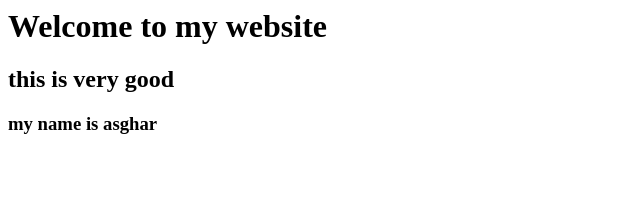
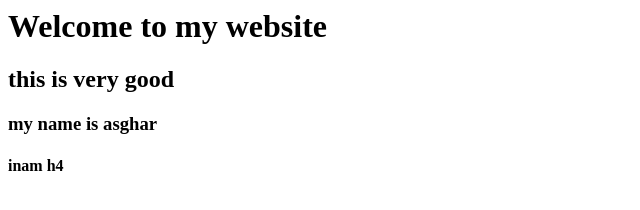
Before and after one commit to shahin212/coursera-test, a plain HTML site: page index.html in a window 1280 px wide. Shown: the full height of the page, 0-640 px from the left. Drawn offline with Linux system fonts and the light colour scheme.

Commit message:
Update index.html

```diff
--- a/index.html
+++ b/index.html
@@ -6,5 +6,6 @@
     <h1> Welcome to my website</h1>
     <h2>this is very good</h2>
     <h3>my name is asghar</h3>
+    <h4>inam h4</h4>
   </body>
 </html>
```
